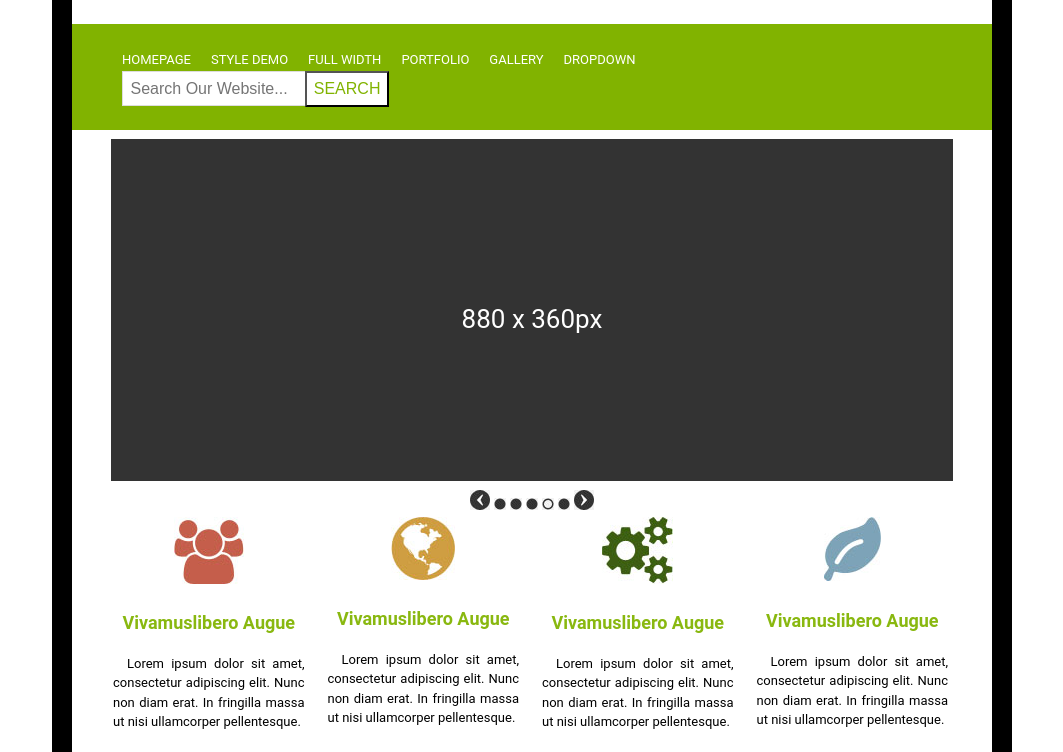
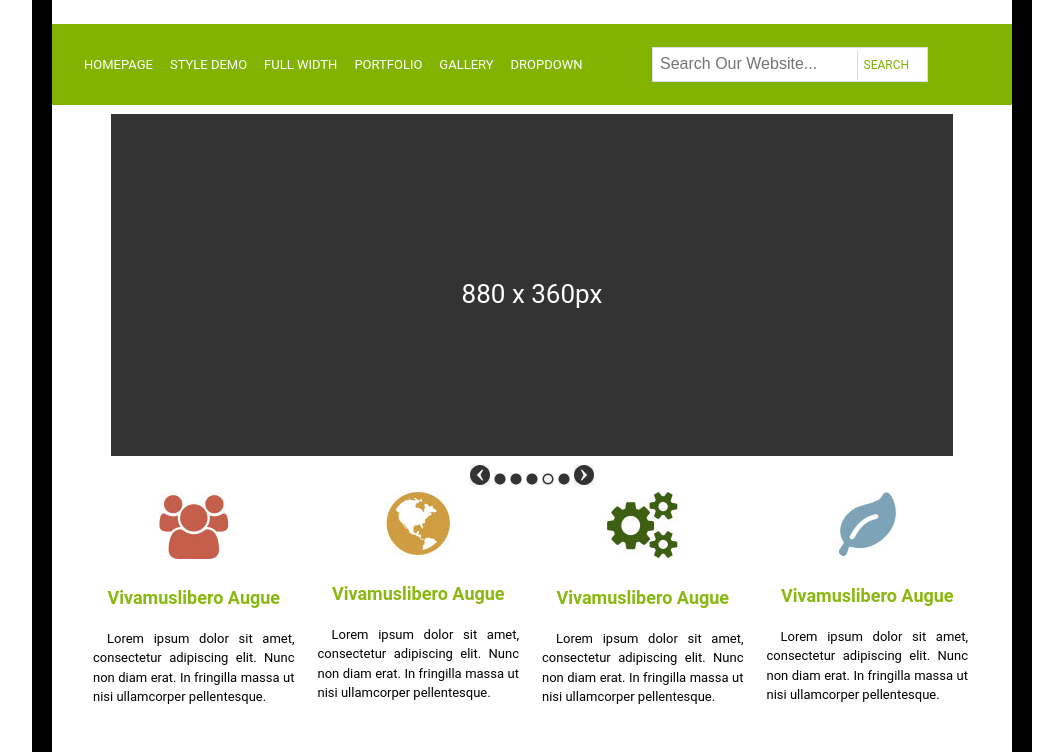
Before and after one commit to ArnasDickus/concomitant, a website: page app/index.html in a window 1280 px wide. Shown: the part 145-897 px from the top of the page, without its empty margins (108-1171 px from the left). Drawn offline with Linux system fonts and the light colour scheme.

Commit message:
Fixed search bar bug

```diff
--- a/app/assets/styles/modules/_button.css
+++ b/app/assets/styles/modules/_button.css
@@ -1,7 +1,7 @@
 .button{
 
   background-color: #1f1f1f;
-  color: #FFF;
+
   text-decoration: none;
   padding: 4px 10px;
   display: inline-block;
@@ -11,4 +11,13 @@
     &--color-green{
       color: $main_green;
     }
+    &__inline{
+      display: inline-block;
+      margin-left: -75px;
+      padding: 6px 6px;
+      color: $main_green;
+      background-color: #ffffff;
+      border-left: 1px solid #dddddd;
+      font-size: 0.75rem;
+    }
 }
--- a/app/assets/styles/modules/_main-navigation.css
+++ b/app/assets/styles/modules/_main-navigation.css
@@ -12,7 +12,7 @@
       color: $nav_text;
       font-size: 0.8125rem;
       text-transform: uppercase;
-      padding-right: 1rem;
+      padding-right: 0.8125rem;
 
     }
     a:hover{
@@ -36,14 +36,7 @@
       display: inline-block;
       padding: 7.5px;
       border: 1px solid $search_bar_border;
-        width: 31.5%;
+      width: 30.5%;
     }
-    &__button{
-      display:inline-block;
-      color: $main_green;
-      margin-left: -5.5rem;
-     background-color: transparent;
-     padding: 7px;
 
-    }
 }
--- a/app/assets/styles/modules/_page-wrap.css
+++ b/app/assets/styles/modules/_page-wrap.css
@@ -1,6 +1,7 @@
 .page-wrap {
+
   text-align: left;
-  width: 60rem;
+  width: 62.5rem;
   margin: 0 auto;
    border-bottom: solid #000000 30px;
    border-top: solid #000000 30px;
--- a/app/assets/styles/modules/_wrapper.css
+++ b/app/assets/styles/modules/_wrapper.css
@@ -6,7 +6,7 @@
     padding-left: 0.825rem;
   }
   &__navbar{
-    padding-left: 1.6875rem;
+    padding-left: 0.5625rem;
   }
 
 }
--- a/app/index.html
+++ b/app/index.html
@@ -83,7 +83,11 @@
             </ul>
             <input class = "main-navigation__search-website" type="text" name="search bar" value=""
             placeholder="Search Our Website...">
-            <button class = "main-navigation__button" type="button" name="button">SEARCH</button>
+            <a href="#">
+              <div class="button button__inline">
+                Search
+              </div>
+            </a>
           </div>
         </nav>
         <div class="slideshow__bg">
--- a/app/temp/styles/styles.css
+++ b/app/temp/styles/styles.css
@@ -693,7 +693,7 @@ Instead edit gulp/templates/sprite */
   }
 
 .wrapper__navbar{
-    padding-left: 1.6875rem;
+    padding-left: 0.5625rem;
   }
 
 /* Basic styling */
@@ -770,8 +770,9 @@ Instead edit gulp/templates/sprite */
   }
 
 .page-wrap {
+
   text-align: left;
-  width: 60rem;
+  width: 62.5rem;
   margin: 0 auto;
    border-bottom: solid #000000 30px;
    border-top: solid #000000 30px;
@@ -784,6 +785,7 @@ Instead edit gulp/templates/sprite */
   background-color: #81b300;
   padding: 1.4375rem;
   margin-top: 1.6875rem;
+
 }
 
 .main-navigation a{
@@ -791,7 +793,7 @@ Instead edit gulp/templates/sprite */
       color: #ffffff;
       font-size: 0.8125rem;
       text-transform: uppercase;
-      padding-right: 1rem;
+      padding-right: 0.8125rem;
 
     }
 
@@ -820,16 +822,7 @@ Instead edit gulp/templates/sprite */
       display: inline-block;
       padding: 7.5px;
       border: 1px solid #dddddd;
-        width: 31.5%;
-    }
-
-.main-navigation__button{
-      display:inline-block;
-      color: #81b300;
-      margin-left: -5.5rem;
-     background-color: transparent;
-     padding: 7px;
-
+      width: 30.5%;
     }
 
 .slideshow{
@@ -1000,7 +993,7 @@ Instead edit gulp/templates/sprite */
 .button{
 
   background-color: #1f1f1f;
-  color: #FFF;
+
   text-decoration: none;
   padding: 4px 10px;
   display: inline-block;
@@ -1012,6 +1005,16 @@ Instead edit gulp/templates/sprite */
 
 .button--color-green{
       color: #81b300;
+    }
+
+.button__inline{
+      display: inline-block;
+      margin-left: -75px;
+      padding: 6px 6px;
+      color: #81b300;
+      background-color: #ffffff;
+      border-left: 1px solid #dddddd;
+      font-size: 0.75rem;
     }
 
 .footer{
```
